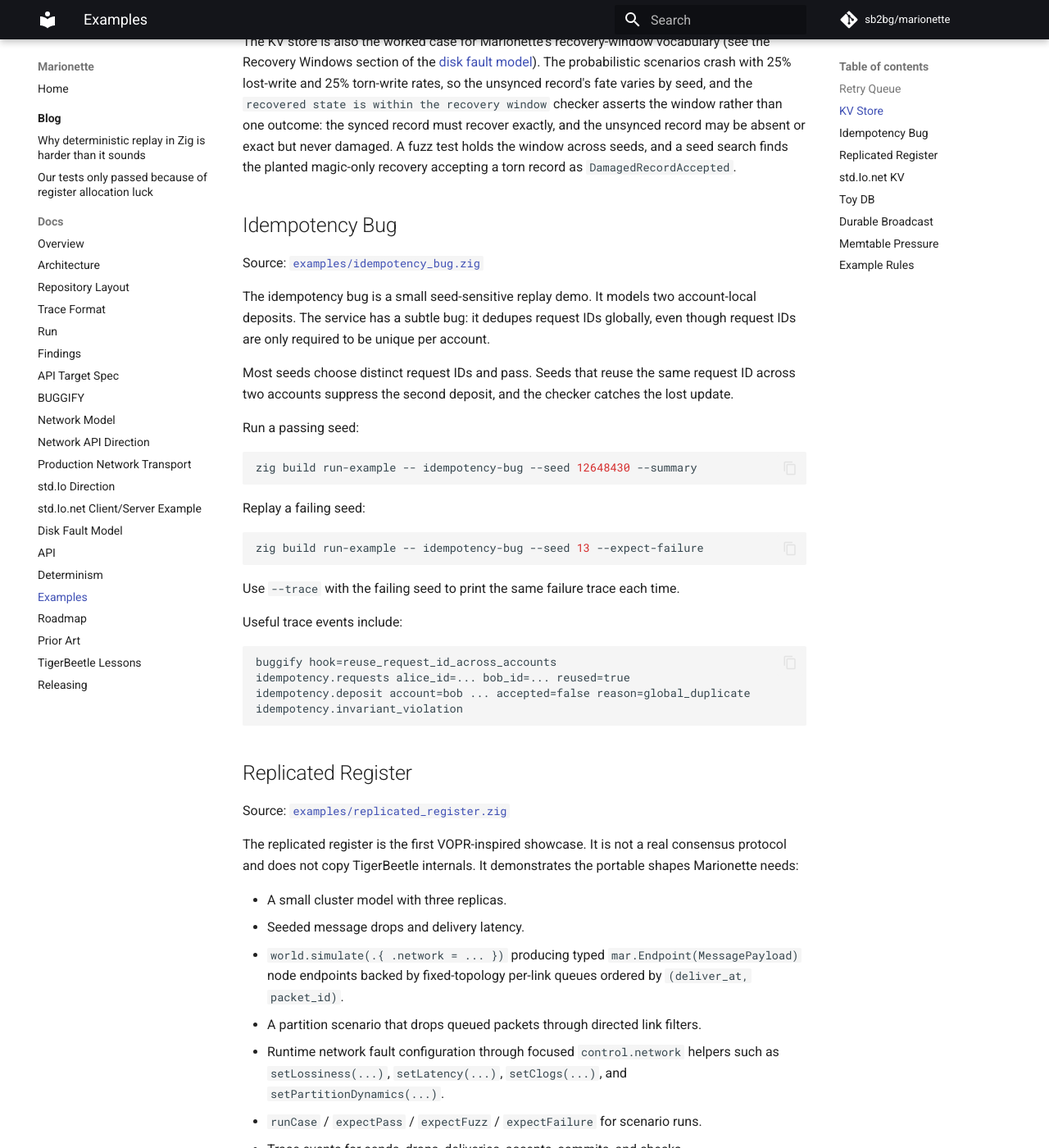
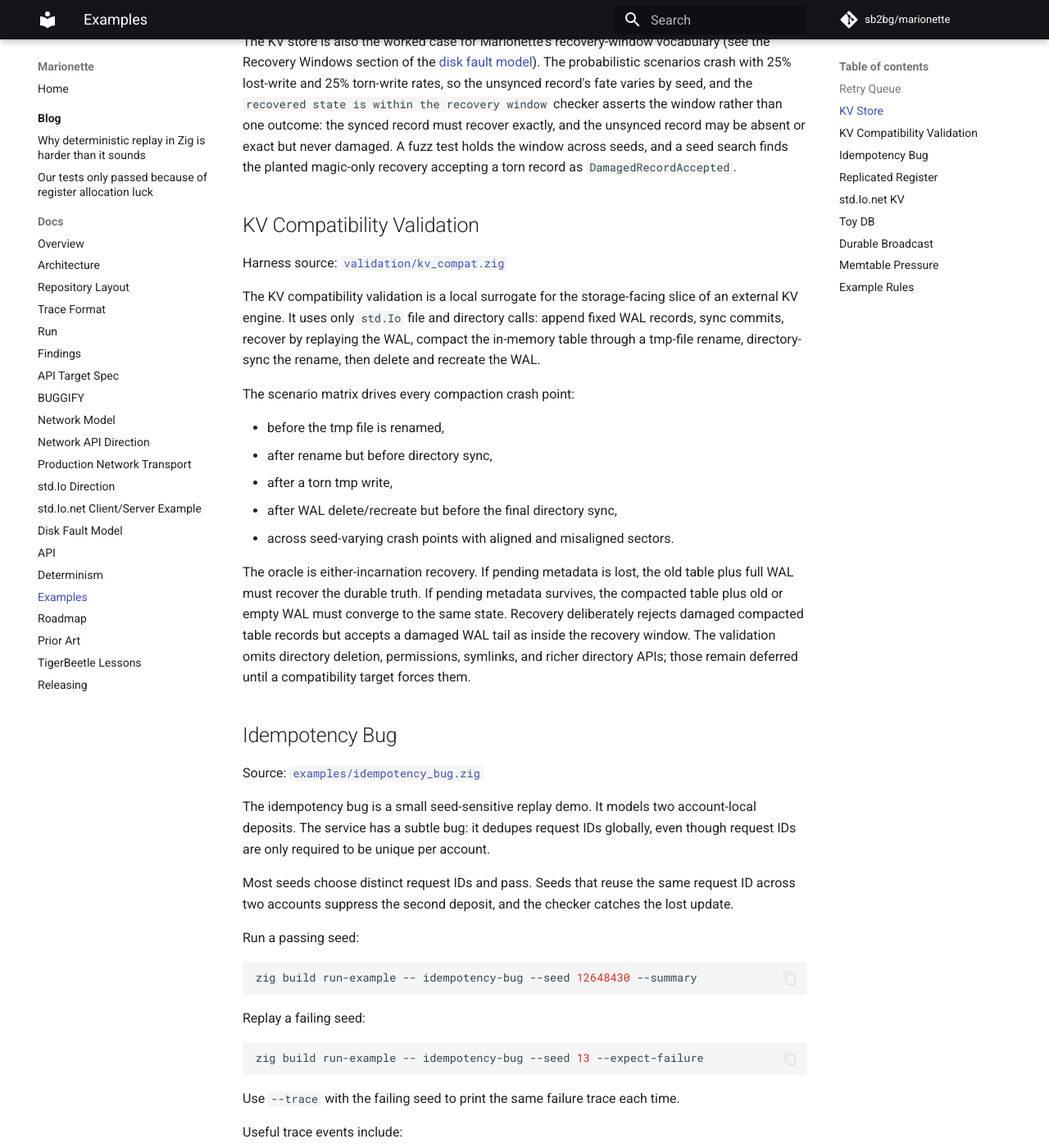
Before and after one commit to sb2bg/marionette, an MkDocs documentation site: the page built from docs/examples.md, in a window 1280 px wide and 1400 px high, scrolled down 2009 px. Shown: the whole window at 82% size. Built offline with MkDocs 1.6.1 and Material for MkDocs 9.7.7, drawn with Linux system fonts in a browser that asks for light colours; comment, search, counter and statistics services are not loaded.

Commit message:
Add KV compatibility validation

```diff
--- a/docs/examples.md
+++ b/docs/examples.md
@@ -100,6 +100,33 @@ recover exactly, and the unsynced record may be absent or exact but never
 damaged. A fuzz test holds the window across seeds, and a seed search finds
 the planted magic-only recovery accepting a torn record as
 `DamagedRecordAccepted`.
+
+## KV Compatibility Validation
+
+Harness source:
+[`validation/kv_compat.zig`](https://github.com/sb2bg/marionette/blob/main/validation/kv_compat.zig)
+
+The KV compatibility validation is a local surrogate for the storage-facing
+slice of an external KV engine. It uses only `std.Io` file and directory calls:
+append fixed WAL records, sync commits, recover by replaying the WAL, compact
+the in-memory table through a tmp-file rename, directory-sync the rename, then
+delete and recreate the WAL.
+
+The scenario matrix drives every compaction crash point:
+
+- before the tmp file is renamed,
+- after rename but before directory sync,
+- after a torn tmp write,
+- after WAL delete/recreate but before the final directory sync,
+- across seed-varying crash points with aligned and misaligned sectors.
+
+The oracle is either-incarnation recovery. If pending metadata is lost, the old
+table plus full WAL must recover the durable truth. If pending metadata
+survives, the compacted table plus old or empty WAL must converge to the same
+state. Recovery deliberately rejects damaged compacted table records but
+accepts a damaged WAL tail as inside the recovery window. The validation omits
+directory deletion, permissions, symlinks, and richer directory APIs; those
+remain deferred until a compatibility target forces them.
 
 ## Idempotency Bug
 
```
Also changed, not shown: docs/disk-fault-model.md (+22 -1 lines), 3 other files.
